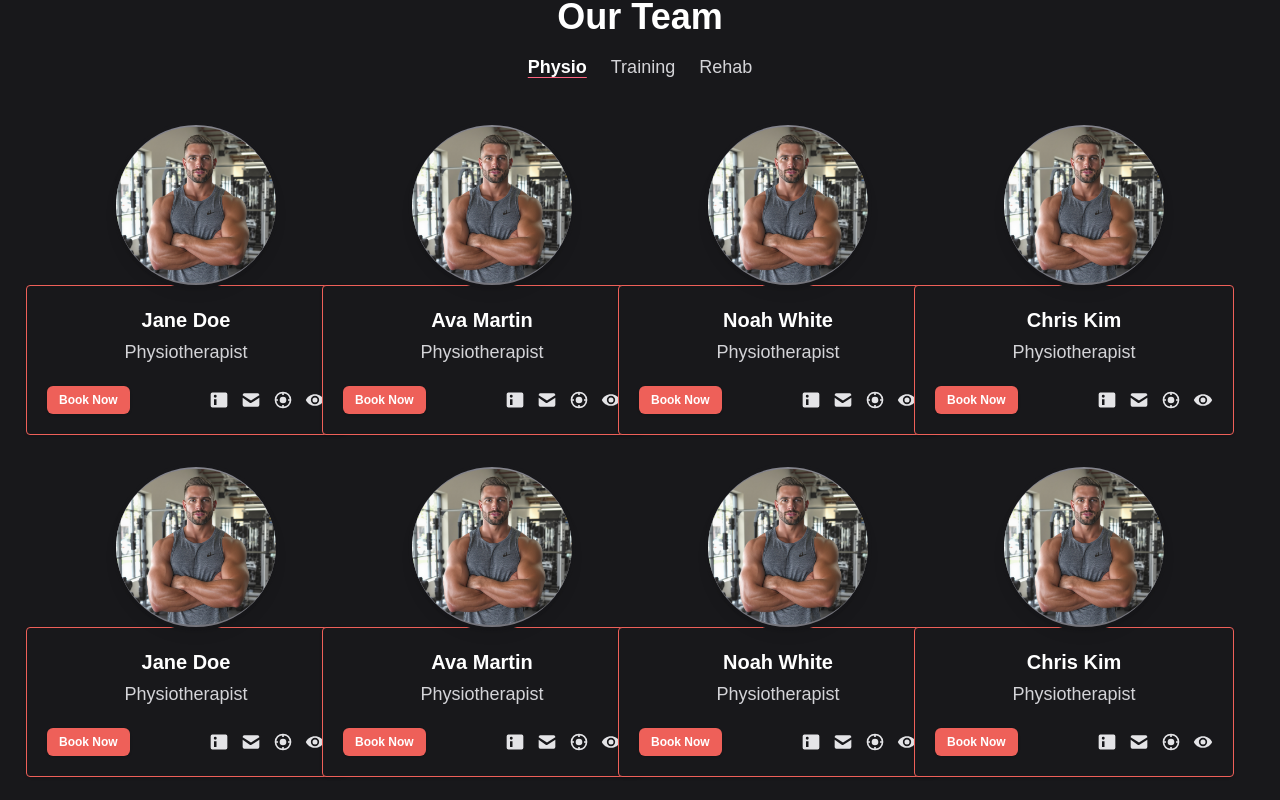
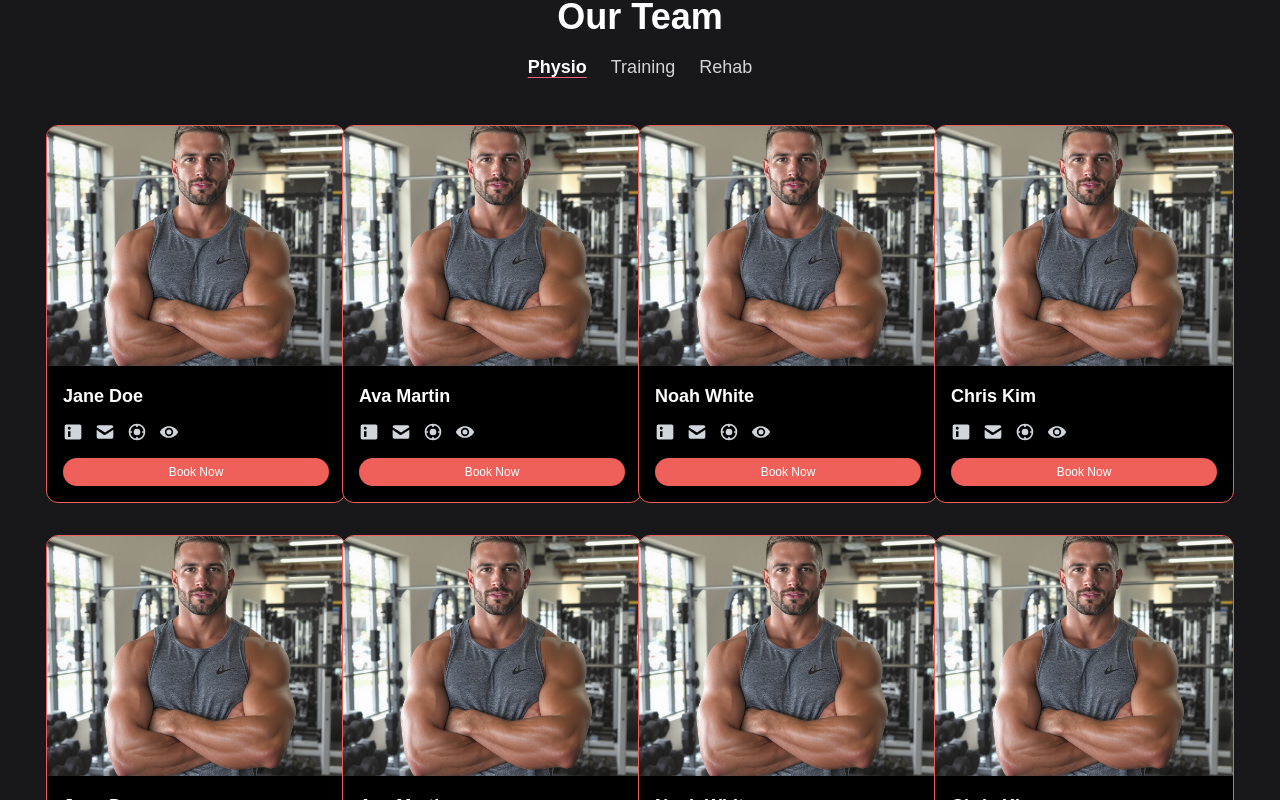
Before and after one commit to shishir95/depth-training-frontend, a Next.js app: page /trainer in a window 1280 px wide. Shown: the part 840-1640 px from the top of the page. Built offline with nearby package versions, Linux system fonts and the light colour scheme.

Commit message:
trainer card added in the trainer page

```diff
--- a/src/components/trainers/TrainerList.jsx
+++ b/src/components/trainers/TrainerList.jsx
@@ -14,6 +14,7 @@ const TEAM = [
     mail: "mailto:john@example.com",
     site: "#",
     view: "#",
+    image: "/assets/image.png",
   },
   {
     id: 2,
@@ -24,6 +25,7 @@ const TEAM = [
     mail: "mailto:jane@example.com",
     site: "#",
     view: "#",
+    image: "/assets/image.png",
   },
   {
     id: 3,
@@ -34,6 +36,7 @@ const TEAM = [
     mail: "mailto:ava@example.com",
     site: "#",
     view: "#",
+    image: "/assets/image.png",
   },
   {
     id: 4,
@@ -44,6 +47,7 @@ const TEAM = [
     mail: "mailto:noah@example.com",
     site: "#",
     view: "#",
+    image: "/assets/image.png",
   },
   {
     id: 5,
@@ -54,6 +58,7 @@ const TEAM = [
     mail: "mailto:alex@example.com",
     site: "#",
     view: "#",
+    image: "/assets/image.png",
   },
   {
     id: 6,
@@ -64,6 +69,7 @@ const TEAM = [
     mail: "mailto:sam@example.com",
     site: "#",
     view: "#",
+    image: "/assets/image.png",
   },
   {
     id: 7,
@@ -74,6 +80,7 @@ const TEAM = [
     mail: "mailto:chris@example.com",
     site: "#",
     view: "#",
+    image: "/assets/image.png",
   },
   {
     id: 8,
@@ -84,6 +91,7 @@ const TEAM = [
     mail: "mailto:morgan@example.com",
     site: "#",
     view: "#",
+    image: "/assets/image.png",
   },
   {
     id: 9,
@@ -94,6 +102,7 @@ const TEAM = [
     mail: "mailto:john@example.com",
     site: "#",
     view: "#",
+    image: "/assets/image.png",
   },
   {
     id: 10,
@@ -104,6 +113,7 @@ const TEAM = [
     mail: "mailto:jane@example.com",
     site: "#",
     view: "#",
+    image: "/assets/image.png",
   },
   {
     id: 11,
@@ -114,6 +124,7 @@ const TEAM = [
     mail: "mailto:ava@example.com",
     site: "#",
     view: "#",
+    image: "/assets/image.png",
   },
   {
     id: 12,
@@ -124,6 +135,7 @@ const TEAM = [
     mail: "mailto:noah@example.com",
     site: "#",
     view: "#",
+    image: "/assets/image.png",
   },
   {
     id: 13,
@@ -134,6 +146,7 @@ const TEAM = [
     mail: "mailto:alex@example.com",
     site: "#",
     view: "#",
+    image: "/assets/image.png",
   },
   {
     id: 14,
@@ -144,6 +157,7 @@ const TEAM = [
     mail: "mailto:sam@example.com",
     site: "#",
     view: "#",
+    image: "/assets/image.png",
   },
   {
     id: 15,
@@ -154,6 +168,7 @@ const TEAM = [
     mail: "mailto:chris@example.com",
     site: "#",
     view: "#",
+    image: "/assets/image.png",
   },
   {
     id: 16,
@@ -164,6 +179,7 @@ const TEAM = [
     mail: "mailto:morgan@example.com",
     site: "#",
     view: "#",
+    image: "/assets/image.png",
   },
   {
     id: 17,
@@ -174,6 +190,7 @@ const TEAM = [
     mail: "mailto:john@example.com",
     site: "#",
     view: "#",
+    image: "/assets/image.png",
   },
   {
     id: 18,
@@ -184,6 +201,7 @@ const TEAM = [
     mail: "mailto:jane@example.com",
     site: "#",
     view: "#",
+    image: "/assets/image.png",
   },
   {
     id: 19,
@@ -194,6 +212,7 @@ const TEAM = [
     mail: "mailto:ava@example.com",
     site: "#",
     view: "#",
+    image: "/assets/image.png",
   },
   {
     id: 20,
@@ -204,6 +223,7 @@ const TEAM = [
     mail: "mailto:noah@example.com",
     site: "#",
     view: "#",
+    image: "/assets/image.png",
   },
   {
     id: 21,
@@ -214,6 +234,7 @@ const TEAM = [
     mail: "mailto:alex@example.com",
     site: "#",
     view: "#",
+    image: "/assets/image.png",
   },
   {
     id: 22,
@@ -224,6 +245,7 @@ const TEAM = [
     mail: "mailto:sam@example.com",
     site: "#",
     view: "#",
+    image: "/assets/image.png",
   },
   {
     id: 23,
@@ -234,6 +256,7 @@ const TEAM = [
     mail: "mailto:chris@example.com",
     site: "#",
     view: "#",
+    image: "/assets/image.png",
   },
   {
     id: 24,
@@ -244,6 +267,7 @@ const TEAM = [
     mail: "mailto:morgan@example.com",
     site: "#",
     view: "#",
+    image: "/assets/image.png",
   },
   // add as many as you like…
 ];
@@ -277,66 +301,34 @@ const Icon = {
 
 function TeamCard({ person }) {
   return (
-    <div className="group relative overflow-visible min-w-[320px] sm:min-w-[300px] lg:min-w-[320px] xl:min-w-[340px] snap-start pr-5">
-      {/* avatar (floats above card, not clipped) */}
-      <div
-        className="absolute top-20 left-1/2 -translate-x-1/2 -translate-y-1/2
-                  z-20 h-40 w-40 rounded-full bg-zinc-400/80 ring-4 ring-zinc-900
-                  flex items-center justify-center pointer-events-none"
-      >
+    <article
+      key={person.id}
+      className="bg-black border border-[var(--bg-primary)] rounded-xl overflow-hidden w-[300px] flex-shrink-0"
+    >
+      <div className="h-60 overflow-hidden">
         <img
-          src="/assets/image.png"
+          src={person.image}
           alt={person.name}
-          className=" rounded-full object-cover object-center shadow-lg"
+          className="h-full w-full object-cover"
         />
       </div>
 
-      {/* card (pushed down so it doesn’t overlap the avatar) */}
-      <div className="mt-40 rounded border border-[var(--bg-primary)] bg-zinc-900 p-5 text-center shadow-sm">
-        <h3 className="text-xl font-semibold text-white">{person.name}</h3>
-        <p className="mt-1 text-lg text-zinc-300">{person.title}</p>
+      <div className="p-4 flex flex-col">
+        <h3 className="text-lg font-semibold">{person.name}</h3>
+        <p className="text-sm text-gray-400">{person.role}</p>
 
-        <div className="mt-5 flex items-center justify-between">
-          <a
-            href="#book"
-            className="rounded-md bg-[var(--bg-primary)] px-3 py-1.5 text-xs font-semibold text-white shadow hover:bg-rose-400 focus:outline-none focus-visible:ring-2 focus-visible:ring-rose-300"
-          >
-            Book Now
-          </a>
+        <div className="mt-3 flex items-center gap-3 text-gray-300">
+          <Icon.li className="h-5 w-5" />
+          <Icon.mail className="h-5 w-5" />
+          <Icon.site className="h-5 w-5" />
+          <Icon.eye className="h-5 w-5" />
+        </div>
 
-          <div className="flex items-center gap-3 text-zinc-200">
-            <a
-              href={person.li}
-              aria-label="LinkedIn"
-              className="hover:text-white"
-            >
-              <Icon.li className="h-5 w-5" />
-            </a>
-            <a
-              href={person.mail}
-              aria-label="Email"
-              className="hover:text-white"
-            >
-              <Icon.mail className="h-5 w-5" />
-            </a>
-            <a
-              href={person.site}
-              aria-label="Website"
-              className="hover:text-white"
-            >
-              <Icon.site className="h-5 w-5" />
-            </a>
-            <a
-              href="/trainerdescription"
-              aria-label="View profile"
-              className="hover:text-white"
-            >
-              <Icon.eye className="h-5 w-5" />
-            </a>
-          </div>
-        </div>
+        <button className="mt-4 rounded-full bg-[var(--bg-primary)] px-4 py-1.5 text-xs font-medium hover:bg-rose-600 transition-colors">
+          Book Now
+        </button>
       </div>
-    </div>
+    </article>
   );
 }
 
```
